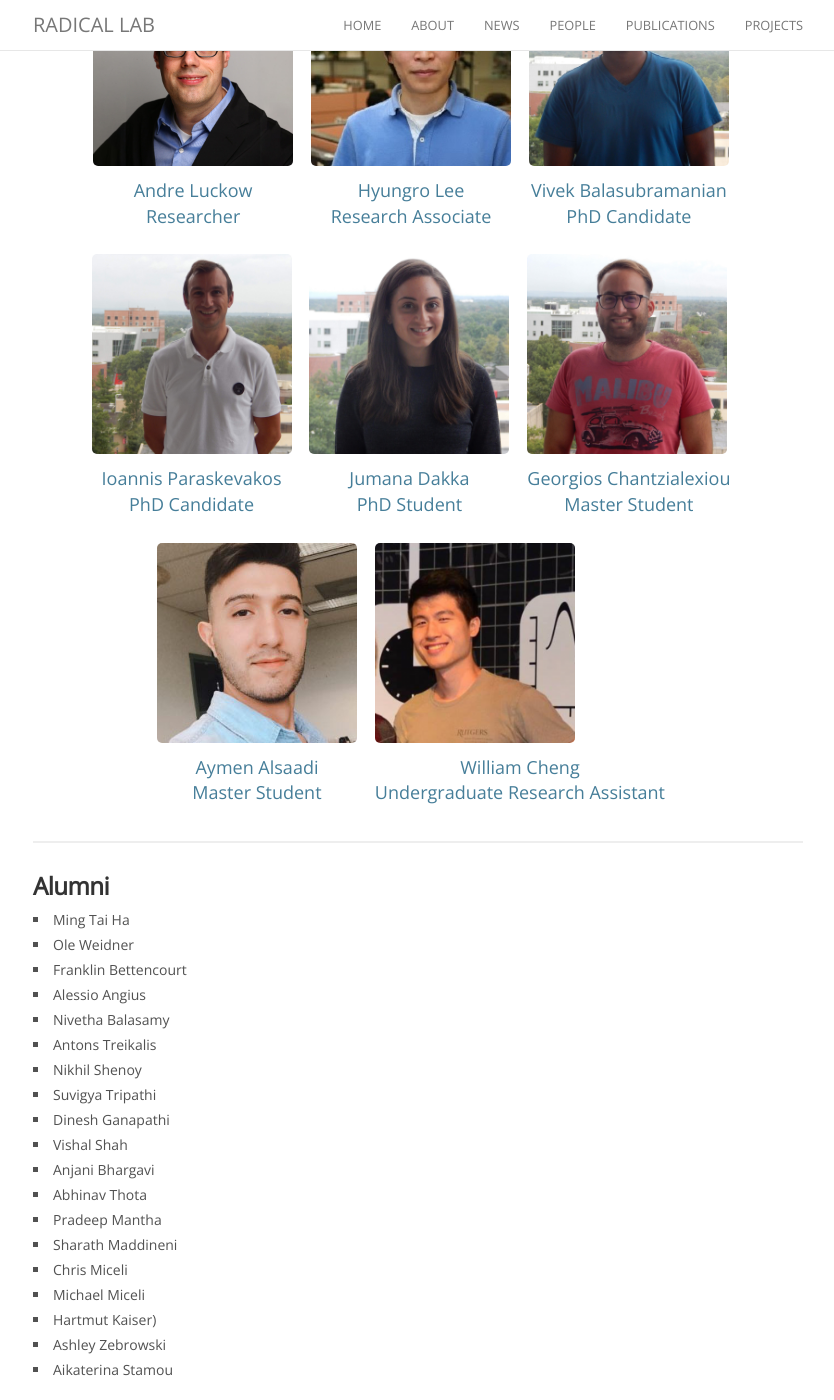
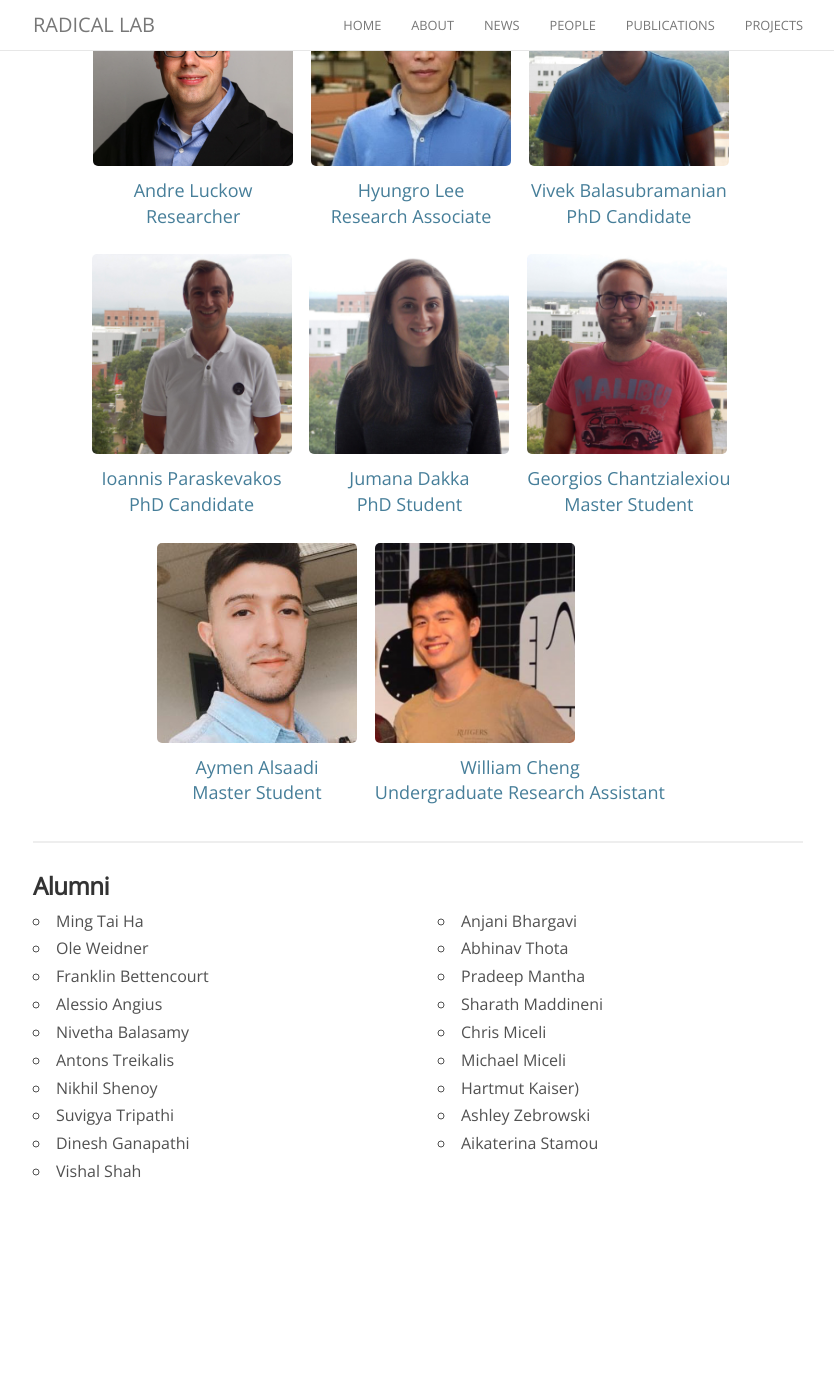
Before and after one commit to seymaguleryuz/radical-group.github.io, a Jekyll site: the page built from people.md, in a window 1280 px wide and 1400 px high, scrolled down 451 px. Shown: the whole window, without its empty margins (222-1056 px from the left). Built offline with Jekyll 4.4.1, drawn with Linux system fonts in a browser that asks for light colours; nearby versions of some CDN libraries; after the commit the page ends 1654 px from its top, so only the background shows below that.

Commit message:
Fix html/css errors

```diff
--- a/_includes/navbar.html
+++ b/_includes/navbar.html
@@ -7,7 +7,7 @@
         <span class="icon-bar"></span>
       </button>
       <a class="navbar-brand page-scroll" href="/">
-        <span style='font-family: "Open Sans" font-weight:300'>{{ site.name }}</span>
+        <span style='font-family: "Open Sans"; font-weight:300'>{{ site.name }}</span>
       </a>
     </div>
 
--- a/people.md
+++ b/people.md
@@ -3,50 +3,60 @@
 permalink: /people/
 ---
 
-{% assign people_sorted = site.people|sort: 'joined' %}
-{% assign people_array = "pi|researcher|phd|ms|undergrad|visiting" | split: "|" %}
+{%- assign people_sorted = site.people|sort: 'joined' -%}
+{%- assign people_array = "pi|researcher|phd|ms|undergrad|visiting" | split: "|" -%}
 
 
 <div class="content list people">
-{% for item in people_array %}
-  {% for profile in people_sorted %}
-    {% if profile.position contains item %}
+{%- for item in people_array -%}
+  {%- for profile in people_sorted -%}
+    {%- if profile.position contains item -%}
     <div class="list-item-people">
       <p class="list-post-title">
-        {% if profile.avatar %}
-        <a href="{{ site.baseurl }}{{ profile.url }}"><img width="200" src="{{site.baseurl}}/images/people/{{profile.avatar}}"></a>
-        {% else %}
-        <a href="{{ site.baseurl }}{{ profile.url }}"><img width="200" src="http://evansheline.com/wp-content/uploads/2011/02/facebook-Storm-Trooper.jpg"></a>
-        {% endif %}
-        <a class="name" href="{{ site.baseurl }}{{ profile.url }}" style="float: middle">{{ profile.name }}</a><br>
-        <a class="name" href="{{ site.baseurl }}{{ profile.url }}" style="float: middle">{{ profile.title }}</a>
+        {%- if profile.avatar -%}
+        <a href="{{ site.baseurl }}{{ profile.url }}">
+          <img width="200" src="{{site.baseurl}}/images/people/{{profile.avatar}}" alt="Photo of {{ profile.name }}">
+        </a>
+        {%- else -%}
+        <a href="{{ site.baseurl }}{{ profile.url }}">
+          <img width="200" src="http://evansheline.com/wp-content/uploads/2011/02/facebook-Storm-Trooper.jpg" alt="Default avatar">
+        </a>
+        {%- endif -%}
+        <a class="name" href="{{ site.baseurl }}{{ profile.url }}">
+          {{ profile.name }}
+        </a>
+        <br>
+        <a class="name" href="{{ site.baseurl }}{{ profile.url }}">
+          {{ profile.title }}
+        </a>
       </p>
     </div>
     {% endif %}
-  {% endfor %}
-  {% endfor %}
+  {%- endfor -%}
+{% endfor %}
 </div>
 <hr>
 
 <h3>Alumni</h3>
-<dl style="font-size:0.7rem;">
-<li>Ming Tai Ha</li>
-<li>Ole Weidner</li>
-<li>Franklin Bettencourt</li>
-<li>Alessio Angius</li>
-<li>Nivetha Balasamy</li>
-<li>Antons Treikalis</li>
-<li>Nikhil Shenoy</li>
-<li>Suvigya Tripathi</li>
-<li>Dinesh Ganapathi</li>
-<li>Vishal Shah</li>
-<li>Anjani Bhargavi</li>
-<li>Abhinav Thota</li>
-<li>Pradeep Mantha</li>
-<li>Sharath Maddineni</li>
-<li>Chris Miceli</li>
-<li>Michael Miceli</li>
-<li>Hartmut Kaiser)</li>
-<li>Ashley Zebrowski</li>
-<li>Aikaterina Stamou</li>
-</dl>
+
+<ul class="two-columns">
+  <li>Ming Tai Ha</li>
+  <li>Ole Weidner</li>
+  <li>Franklin Bettencourt</li>
+  <li>Alessio Angius</li>
+  <li>Nivetha Balasamy</li>
+  <li>Antons Treikalis</li>
+  <li>Nikhil Shenoy</li>
+  <li>Suvigya Tripathi</li>
+  <li>Dinesh Ganapathi</li>
+  <li>Vishal Shah</li>
+  <li>Anjani Bhargavi</li>
+  <li>Abhinav Thota</li>
+  <li>Pradeep Mantha</li>
+  <li>Sharath Maddineni</li>
+  <li>Chris Miceli</li>
+  <li>Michael Miceli</li>
+  <li>Hartmut Kaiser)</li>
+  <li>Ashley Zebrowski</li>
+  <li>Aikaterina Stamou</li>
+</ul>
--- a/style.scss
+++ b/style.scss
@@ -573,3 +573,12 @@
 .pub_year h4 {
   margin-bottom: 25px;
 }
+
+.two-columns {
+  -webkit-column-count: 2;
+  -moz-column-count: 2;
+  column-count: 2;
+  -webkit-column-gap: 40px;
+  column-gap: 40px;
+  -moz-column-gap: 40px;
+}
```
